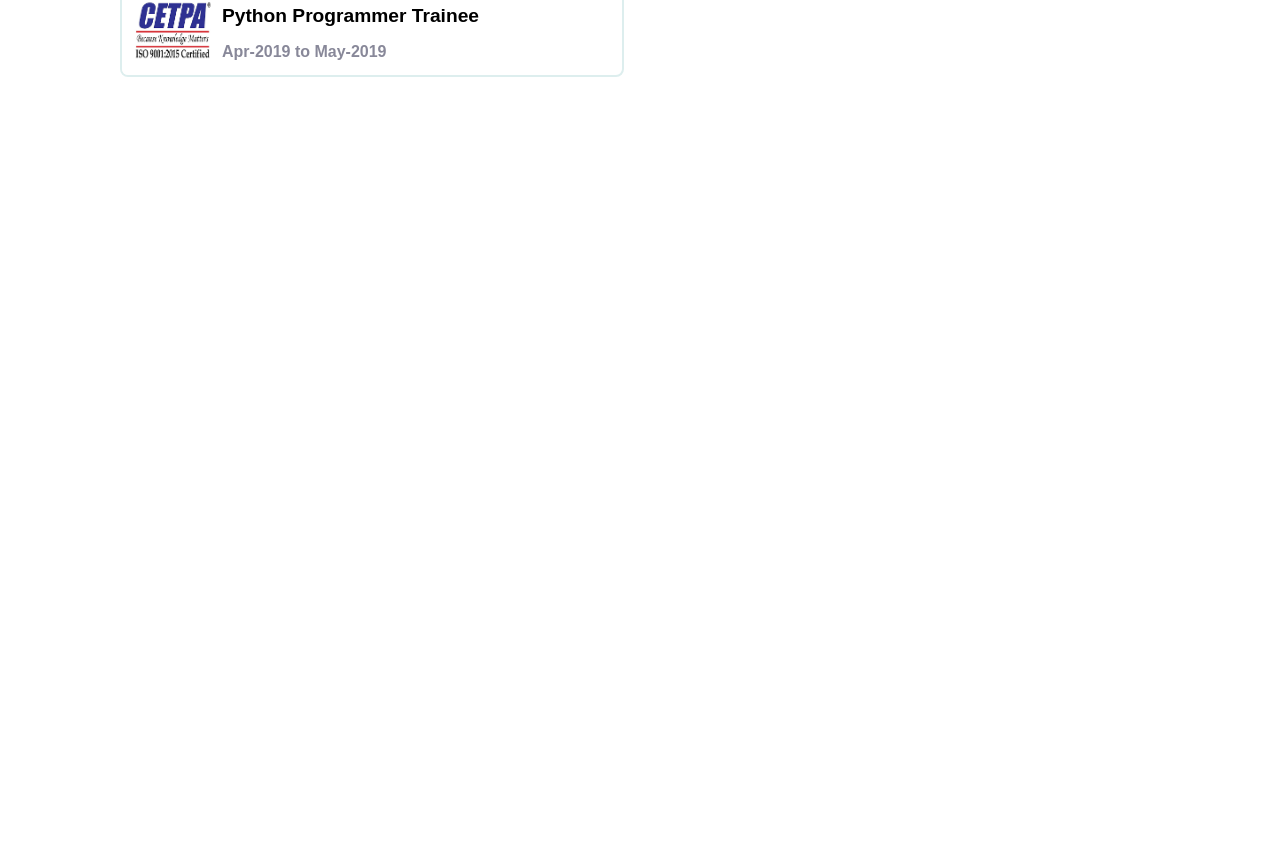
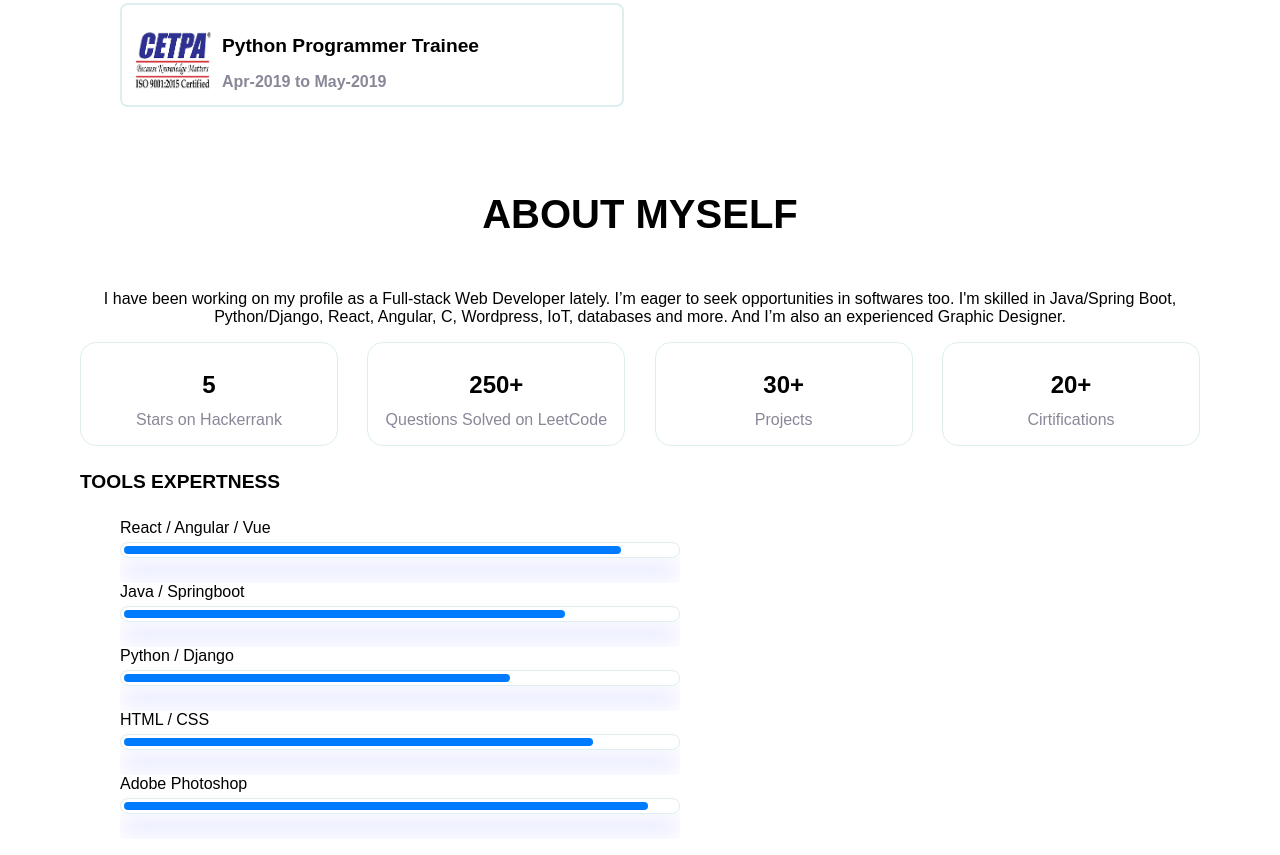
Before and after one commit to Rajat26599/my-react-portfolio, a React (Create React App) app: page / in a window 1280 px wide. Shown: the part 1613-2468 px from the top of the page. Before the commit the page ends 1722 px from the top, so only its background shows below. Built offline with nearby package versions, Linux system fonts and the light colour scheme.

Commit message:
added About Myself section

```diff
--- /dev/null
+++ b/src/components/about/About.js
@@ -0,0 +1,38 @@
+import { Heading } from "../common/heading/Heading"
+import { AboutCard, AboutWrapper, CardsWrapper, Number, AboutCardIcon, AboutCardContent, Progressbars, ProgressbarWrapper, ProgressbarBox, ProgressFilling, TechName, AboutMyselfContent } from "./styles"
+import '../../../node_modules/linearicons/dist/web-font/style.css'
+import { data } from "./data"
+import { Subheading } from "../common/subheading/Subheading"
+
+export const About = () => {
+    return (
+        <AboutWrapper>
+            <Heading>About Myself</Heading>
+            <AboutMyselfContent>I have been working on my profile as a Full-stack Web Developer lately. I’m eager to seek opportunities in softwares too. I'm skilled in Java/Spring Boot, Python/Django, React, Angular, C, Wordpress, IoT, databases and more. And I’m also an experienced Graphic Designer.</AboutMyselfContent>
+            <CardsWrapper>
+                {
+                    data.stats.map((item, index) => (
+                        <AboutCard key={index}>
+                            <AboutCardIcon className={item.iconClass}></AboutCardIcon>
+                            <Number>{item.number}</Number>
+                            <AboutCardContent>{item.text}</AboutCardContent>
+                        </AboutCard>
+                    ))
+                }
+            </CardsWrapper>
+            <Subheading>Tools Expertness</Subheading>
+            <Progressbars>
+                {
+                    data.skills.map((item, index) => (
+                        <ProgressbarWrapper key={index}>
+                            <TechName>{item.techName}</TechName>
+                            <ProgressbarBox>
+                                <ProgressFilling width={item.width}></ProgressFilling>
+                            </ProgressbarBox>
+                        </ProgressbarWrapper>
+                    ))
+                }
+            </Progressbars>
+        </AboutWrapper>
+    )
+}
--- /dev/null
+++ b/src/components/about/data.js
@@ -0,0 +1,46 @@
+export const data = {
+    stats: [
+        {
+            iconClass: 'lnr lnr-star',
+            number: 5,
+            text: 'Stars on Hackerrank'
+        },
+        {
+            iconClass: 'lnr lnr-code',
+            number: '250+',
+            text: 'Questions Solved on LeetCode'
+        },
+        {
+            iconClass: 'lnr lnr-book',
+            number: '30+',
+            text: 'Projects'
+        },
+        {
+            iconClass: 'lnr lnr-license',
+            number: '20+',
+            text: 'Cirtifications'
+        }
+    ],
+    skills: [
+        {
+            techName: 'React / Angular / Vue',
+            width: 90
+        },
+        {
+            techName: 'Java / Springboot',
+            width: 80
+        },
+        {
+            techName: 'Python / Django',
+            width: 70
+        },
+        {
+            techName: 'HTML / CSS',
+            width: 85
+        },
+        {
+            techName: 'Adobe Photoshop',
+            width: 95
+        },
+    ]
+}
--- /dev/null
+++ b/src/components/about/styles.js
@@ -0,0 +1,70 @@
+import styled from "styled-components";
+import { globalStylingSpecs } from "../../util/global/stylingSpecs";
+
+export const AboutWrapper = styled.div`
+    margin: 0 ${globalStylingSpecs.spacing.pageMargin};
+`
+export const AboutMyselfContent = styled.p`
+    text-align: center;
+`
+export const CardsWrapper = styled.div`
+    display: flex;
+    width: 100%;
+    justify-content: space-between;
+`
+export const AboutCard = styled.div`
+    display: flex;
+    flex-direction: column;
+    align-items: center;
+    width: 20%;
+    border: 1px solid ${globalStylingSpecs.color.myLightGray};
+    border-radius: 1rem;
+    padding: 1rem;
+
+    &:hover {
+        border-color: ${globalStylingSpecs.color.myBlue};
+    }
+`
+export const AboutCardIcon = styled.i`
+    font-size: 1.5rem;
+    color: ${globalStylingSpecs.color.myBlue};
+`
+export const Number = styled.p`
+    font-size: 1.5rem;
+    font-weight: 700;
+    margin-block-start: 0.5em;
+    margin-block-end: 0.5em;
+`
+export const AboutCardContent = styled.p`
+    color: ${globalStylingSpecs.color.myGray};
+    margin-block-start: 0;
+    margin-block-end: 0;
+    text-align: center;
+`
+export const Progressbars = styled.ul`
+    width: 50%;
+`
+
+export const ProgressbarWrapper = styled.li`
+    background-color: transparent;
+    height: 4rem;
+`
+export const TechName = styled.p`
+    background-color: transparent;
+    margin-block-start: 0;
+    margin-block-end: 0;
+`
+export const ProgressbarBox = styled.div`
+    border: 1px solid ${globalStylingSpecs.color.myLightGray};
+    border-radius: 1rem;
+    padding: 0.2rem;
+    margin-top: 0.3rem;
+    box-shadow: 0 20px 20px 0 rgba(132, 144, 255, 0.2);
+    background-color: transparent;
+`
+export const ProgressFilling = styled.div`
+    width: ${props => props.width}%;
+    height: 0.5rem;
+    background-color: #007bff;
+    border-radius: 1rem;
+`
--- a/src/components/banner/Banner.js
+++ b/src/components/banner/Banner.js
@@ -14,14 +14,14 @@ export const Banner = () => {
             <MyPicWrapper>
                 <MyPic src={myFormalPic}></MyPic>
             </MyPicWrapper>
-            <div className="banner_content">
+            <div>
                 <h5>This is me</h5>
                 <MyName>{upper('Rajat Saxena')}</MyName>
                 <p><i className="lnr lnr-bug"></i> &nbsp;&nbsp;&nbsp;&nbsp; Full-stack Developer &nbsp;&nbsp;&nbsp;&nbsp; <i className="lnr lnr-pie-chart"></i> &nbsp;&nbsp;&nbsp;&nbsp; Graphic Designer &nbsp;&nbsp;&nbsp;&nbsp; <i className="lnr lnr-code"></i> &nbsp;&nbsp;&nbsp;&nbsp; Software Enthusiast</p>
                 <p><i className="lnr lnr-star"></i> &nbsp;&nbsp;&nbsp;&nbsp; Founder of CODE &nbsp;&nbsp;&nbsp;&nbsp; <i className="lnr lnr-briefcase"></i> &nbsp;&nbsp;&nbsp;&nbsp; ABA (UI Developer) at Infosys</p>
                 <BannerButton>Discover Now</BannerButton>
-                <div className="upper-social">
-                  <IconList className="list">
+                <div>
+                  <IconList>
                     {
                         data.socialSites.map((item, index) => (
                             <IconListItem key={index}>
--- a/src/components/common/heading/styles.js
+++ b/src/components/common/heading/styles.js
@@ -1,5 +1,6 @@
 import styled from "styled-components";
 
 export const HeadingText = styled.h4`
-    font-size: 2rem;
+    font-size: 2.5rem;
+    text-align: center;
 `
--- a/src/components/home/Home.js
+++ b/src/components/home/Home.js
@@ -1,3 +1,4 @@
+import { About } from "../about/About"
 import { Banner } from "../banner/Banner"
 import { Experience } from "../experience/Experience"
 import { HomeWrapper } from "./styles"
@@ -7,6 +8,7 @@ export const Home = () => {
         <HomeWrapper>
             <Banner />
             <Experience />
+            <About />
         </HomeWrapper>
     )
 }
```
